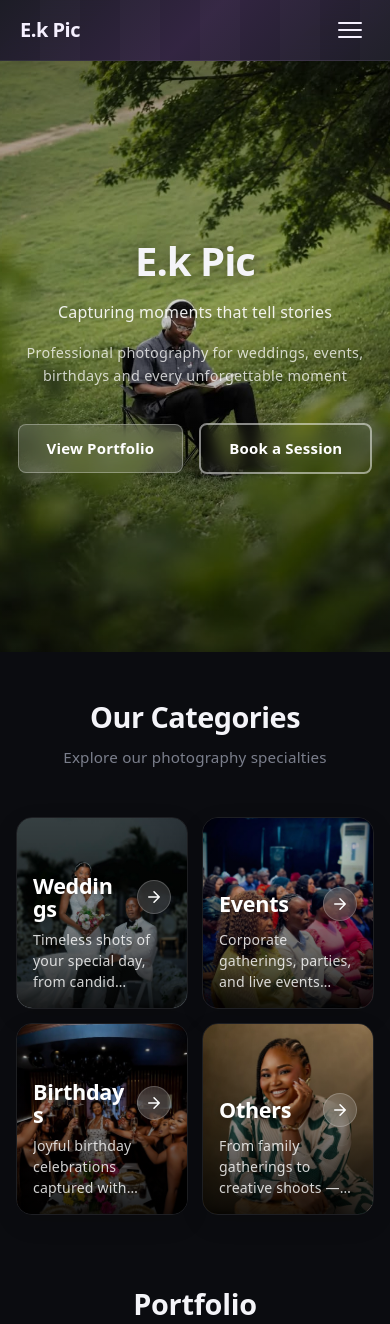
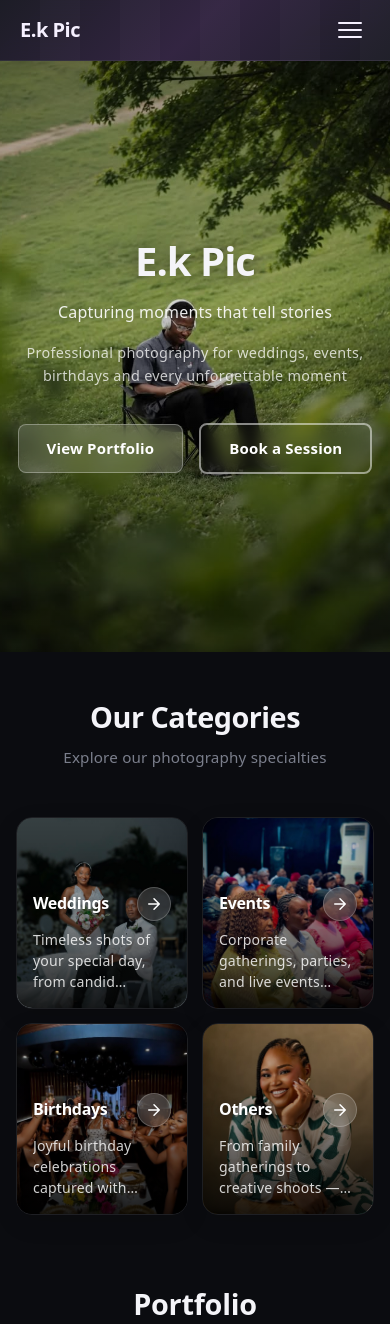
Before and after one commit to Ekemzzz/Photo-website, a React (Vite) app: page / in a window 390 px wide. Shown: the top 1324 px of the page. Built offline with nearby package versions, Linux system fonts and the light colour scheme.

Commit message:
Adjust category card title font size and overflow handling for better fit in narrower layouts

```diff
--- a/src/App.css
+++ b/src/App.css
@@ -339,7 +339,7 @@
   }
 
   .category-card__title {
-    font-size: 1.15rem;
+    font-size: 1rem;
   }
 }
 
@@ -473,10 +473,12 @@
     padding: 16px 16px;
   }
 
-  /* Let long single-word titles shrink instead of pushing the arrow out */
+  /* Narrower cards — shrink title font so single words fit on one line */
   .category-card__title {
     min-width: 0;
-    overflow-wrap: anywhere;
+    font-size: 1rem;
+    overflow-wrap: normal;
+    word-break: normal;
   }
 
   /* Narrower cards need more lines to show the same sentence */
@@ -1932,6 +1934,8 @@
   max-width: 100%;
   width: 100%;
   box-sizing: border-box;
+  -webkit-appearance: none;
+  appearance: none;
 }
 
 /* Android Chrome / iOS Safari render the value through this internal element,
@@ -1940,6 +1944,7 @@
 .contact-form input[type="date"]::-webkit-date-and-time-value {
   text-align: left;
   min-width: 0;
+  width: 100%;
   margin-inline-start: 0;
 }
 
```
